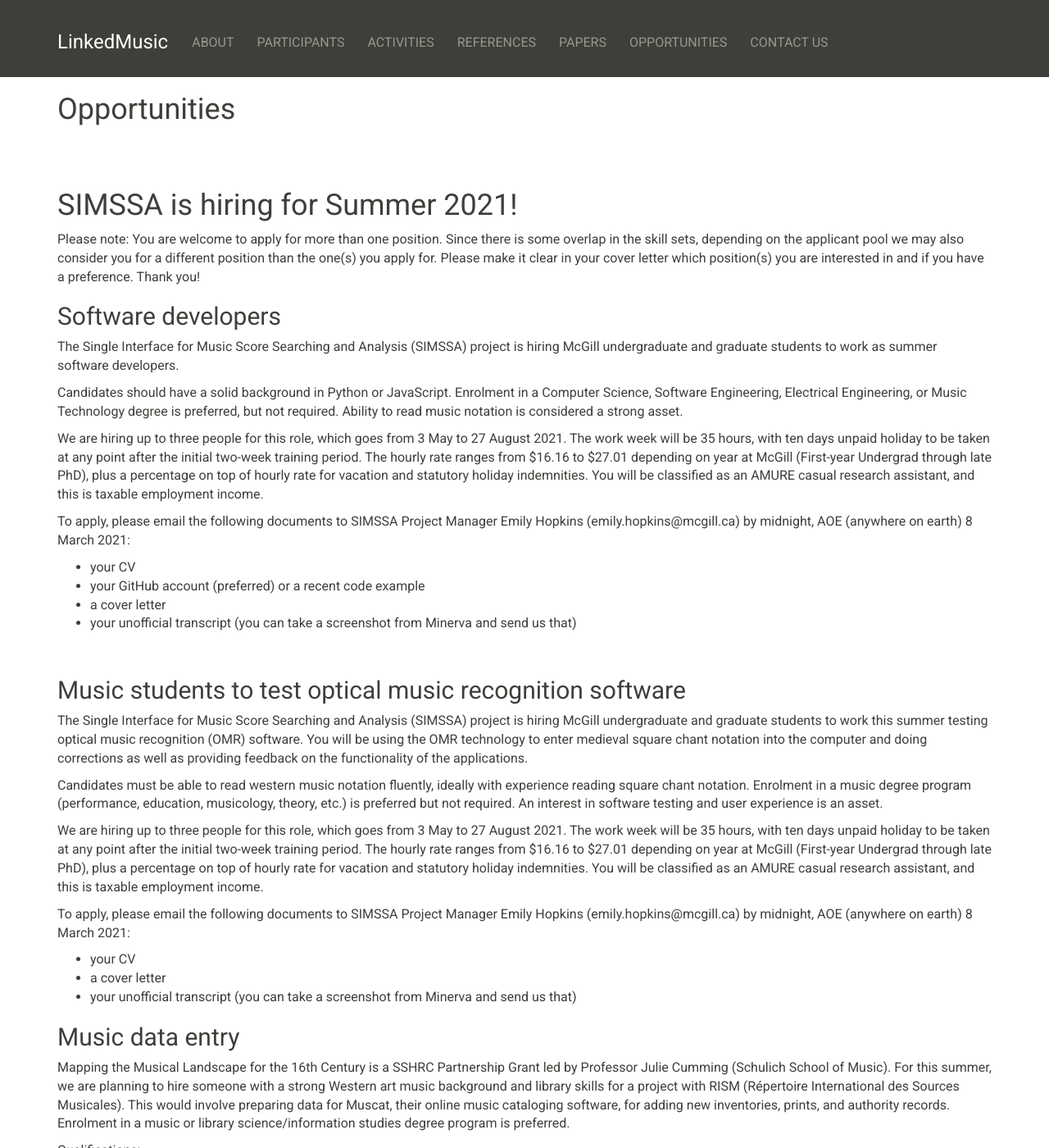
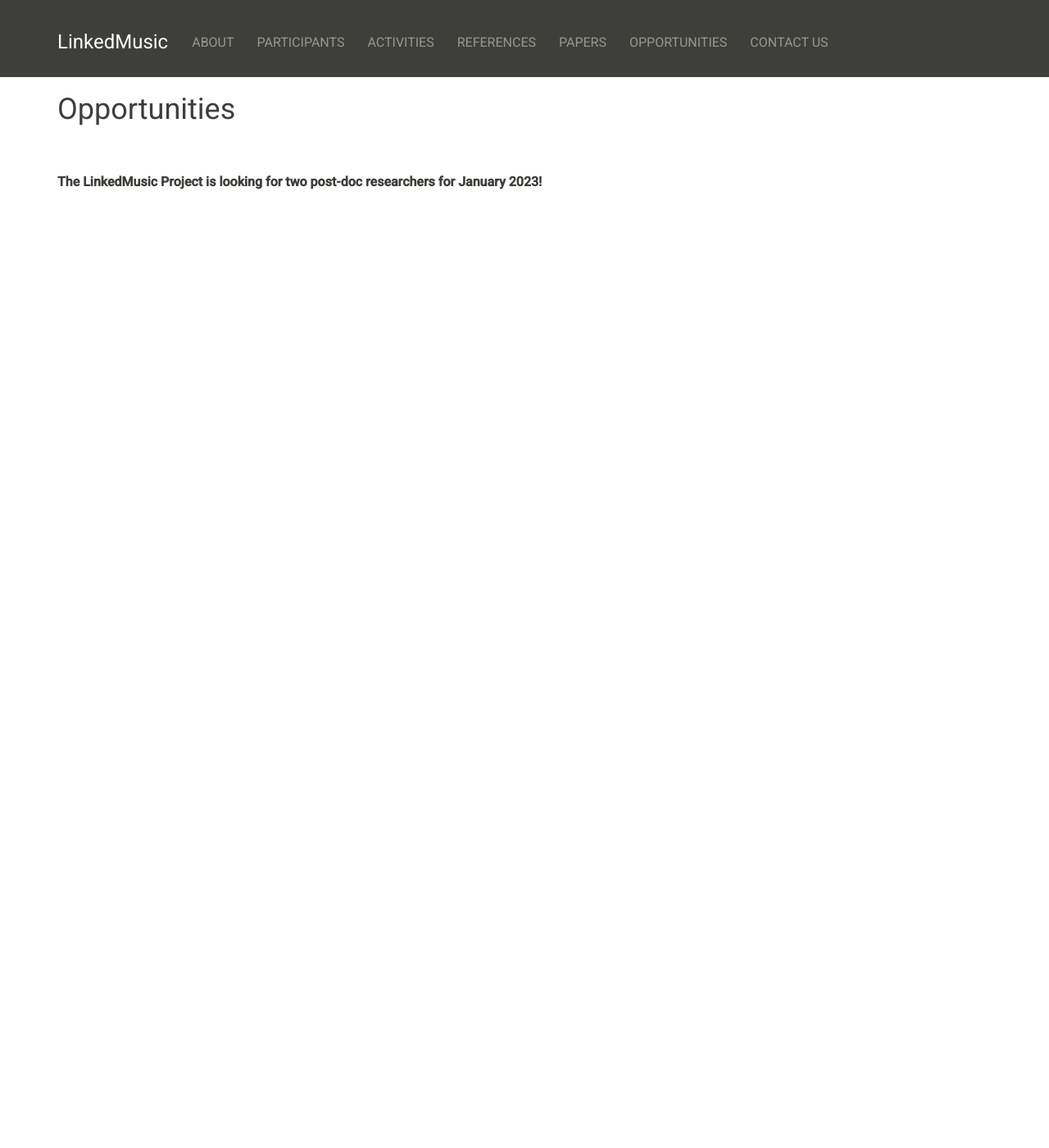
Before and after one commit to DDMAL/linkedmusic-website, a Jekyll site: the page built from _opportunities/opportunitiessimssa.md, in a window 1280 px wide and 1400 px high. Shown: the whole window at 82% size. Built offline with Jekyll 4.4.1, drawn with Linux system fonts in a browser that asks for light colours; nearby versions of some CDN libraries; some of the changed text lies outside the part shown.

Commit message:
update linkedmusic info

```diff
--- a/_opportunities/opportunitiessimssa.md
+++ b/_opportunities/opportunitiessimssa.md
@@ -5,64 +5,4 @@
 permalink: "/opportunities/"
 
 ---
-# SIMSSA is hiring for Summer 2021!
-
-Please note: You are welcome to apply for more than one position. Since there is some overlap in the skill sets, depending on the applicant pool we may also consider you for a different position than the one(s) you apply for. Please make it clear in your cover letter which position(s) you are interested in and if you have a preference. Thank you!
-
-## Software developers
-
-The Single Interface for Music Score Searching and Analysis (SIMSSA) project is hiring McGill undergraduate and graduate students to work as summer software developers.
-
-Candidates should have a solid background in Python or JavaScript. Enrolment in a Computer Science, Software Engineering, Electrical Engineering, or Music Technology degree is preferred, but not required. Ability to read music notation is considered a strong asset.
-
-We are hiring up to three people for this role, which goes from 3 May to 27 August 2021. The work week will be 35 hours, with ten days unpaid holiday to be taken at any point after the initial two-week training period. The hourly rate ranges from $16.16 to $27.01 depending on year at McGill (First-year Undergrad through late PhD), plus a percentage on top of hourly rate for vacation and statutory holiday indemnities. You will be classified as an AMURE casual research assistant, and this is taxable employment income.
-
-To apply, please email the following documents to SIMSSA Project Manager Emily Hopkins (emily.hopkins@mcgill.ca) by midnight, AOE (anywhere on earth) 8 March 2021:
-
-* your CV
-* your GitHub account (preferred) or a recent code example
-* a cover letter
-* your unofficial transcript (you can take a screenshot from Minerva and send us that)
-
-
-## Music students to test optical music recognition software
-
-The Single Interface for Music Score Searching and Analysis (SIMSSA) project is hiring McGill undergraduate and graduate students to work this summer testing optical music recognition (OMR) software. You will be using the OMR technology to enter medieval square chant notation into the computer and doing corrections as well as providing feedback on the functionality of the applications.
-
-Candidates must be able to read western music notation fluently, ideally with experience reading square chant notation. Enrolment in a music degree program (performance, education, musicology, theory, etc.) is preferred but not required. An interest in software testing and user experience is an asset.
-
-We are hiring up to three people for this role, which goes from 3 May to 27 August 2021. The work week will be 35 hours, with ten days unpaid holiday to be taken at any point after the initial two-week training period. The hourly rate ranges from $16.16 to $27.01 depending on year at McGill (First-year Undergrad through late PhD), plus a percentage on top of hourly rate for vacation and statutory holiday indemnities. You will be classified as an AMURE casual research assistant, and this is taxable employment income.
-
-To apply, please email the following documents to SIMSSA Project Manager Emily Hopkins (emily.hopkins@mcgill.ca) by midnight, AOE (anywhere on earth) 8 March 2021:
-
-* your CV
-* a cover letter
-* your unofficial transcript (you can take a screenshot from Minerva and send us that)
-
-
-## Music data entry
-
-Mapping the Musical Landscape for the 16th Century is a SSHRC Partnership Grant led by Professor Julie Cumming (Schulich School of Music). For this summer, we are planning to hire someone with a strong Western art music background and library skills for a project with RISM (Répertoire International des Sources Musicales). This would involve preparing data for Muscat, their online music cataloging software, for adding new inventories, prints, and authority records. Enrolment in a music or library science/information studies degree program is preferred.
-
-Qualifications:
-* Must read western music notation fluently
-* Familiar with a variety of kinds of musical scores
-* Significant knowledge of Western music history, genres, names of instruments, etc.
-* Experience organizing large amounts of data in spreadsheets with consistency and accuracy
-
-Nice to have:
-* Know what metadata is and why it matters
-* Familiar with MARC21
-* Previous experience with databases and data entry
-* Have some basic scripting experience (e.g. using Python)
-* Comfortable using the command line to navigate between folders and perform simple operations
-* Are interested in music librarianship or music research
-* Interest in 16th century history
-
-This is one position, which goes from 3 May to 27 August 2021. The work week will be 35 hours, with ten days unpaid holiday to be taken at any point after the initial two-week training period. The hourly rate ranges from $16.16 to $27.01 depending on year at McGill (First-year Undergrad through late PhD), plus a percentage on top of hourly rate for vacation and statutory holiday indemnities. You will be classified as an AMURE casual research assistant, and this is taxable employment income.
-
-To apply, please email the following documents to SIMSSA Project Manager Emily Hopkins (emily.hopkins@mcgill.ca) by midnight, AOE (anywhere on earth) 8 March 2021:
-
-* your CV
-* a cover letter
-* your unofficial transcript (you can take a screenshot from Minerva and send us that)
+**The LinkedMusic Project is looking for two post-doc researchers for January 2023!**
```
